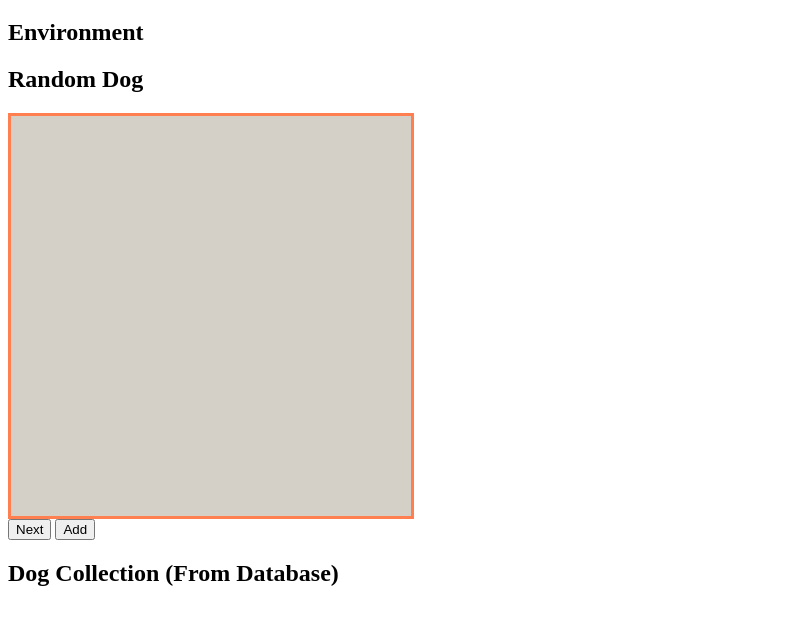
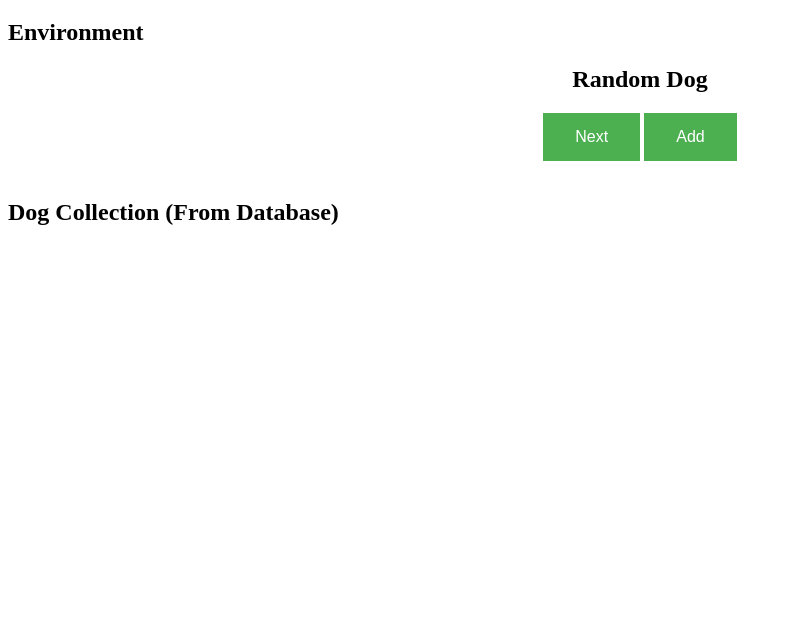
Before and after one commit to Ralphive/btp-12-dogs-app, a website: page views/index.html in a window 1280 px wide. Shown: the part 61-686 px from the top of the page, without its empty margins (0-792 px from the left). Drawn offline with Linux system fonts and the light colour scheme; no server answers; files whose address does not match are found by name.

Commit message:
little styling

```diff
--- a/public/css/style.css
+++ b/public/css/style.css
@@ -1,15 +1,7 @@
-.dog-container{
-    border: 3px solid coral;
-    width: 400px;
-    height: 400px;
-    background: #d4d0c8;
-    line-height: 400px;
-    text-align: center;
-}
 .dog-container img {
     max-width:400px;
     max-height:400px;
-    vertical-align: middle;
+    /* vertical-align: middle; */
 }
 
 .dogs-container{
@@ -21,3 +13,28 @@
 .dogs-container img{
     width: 100%;
 }
+
+.button {
+    background-color: #4CAF50; /* Green */
+    border: 1px;
+    color: white;
+    padding: 15px 32px;
+    text-align: center;
+    text-decoration: none;
+    display: inline-block;
+    font-size: 16px;
+    transition-duration: 0.4s;
+  }
+
+.button:hover {
+    cursor:pointer;
+    opacity:75%;
+}
+
+.random-dog-div{
+    /* background-color: aqua;
+    flex-wrap: wrap;
+    align-content: center; */
+    text-align: center;
+
+}
--- a/views/index.html
+++ b/views/index.html
@@ -14,13 +14,16 @@
             <h2>Environment</h1>
         </div>
     </div>
-    <h2>Random Dog</h1>
-    <div class="dog-container" id="dog-container">
+    <div class="random-dog-div">
+        <h2>Random Dog</h2>
+        <button class="button" onclick="randomDog()">Next</button>
+        <button class="button" onclick="addDog()">Add</button>
+        <div class="dog-container" id="dog-container">
+            <img id="random-dog" src="" alt="">
+        </div>
 
-        <img id="random-dog" src="" alt="">
+
     </div>
-    <button onclick="randomDog()">Next</button>
-    <button onclick="addDog()">Add</button>
 
     <h2>Dog Collection (From Database)</h2>
     <div class="dogs-container" id="dogs-container">
```
